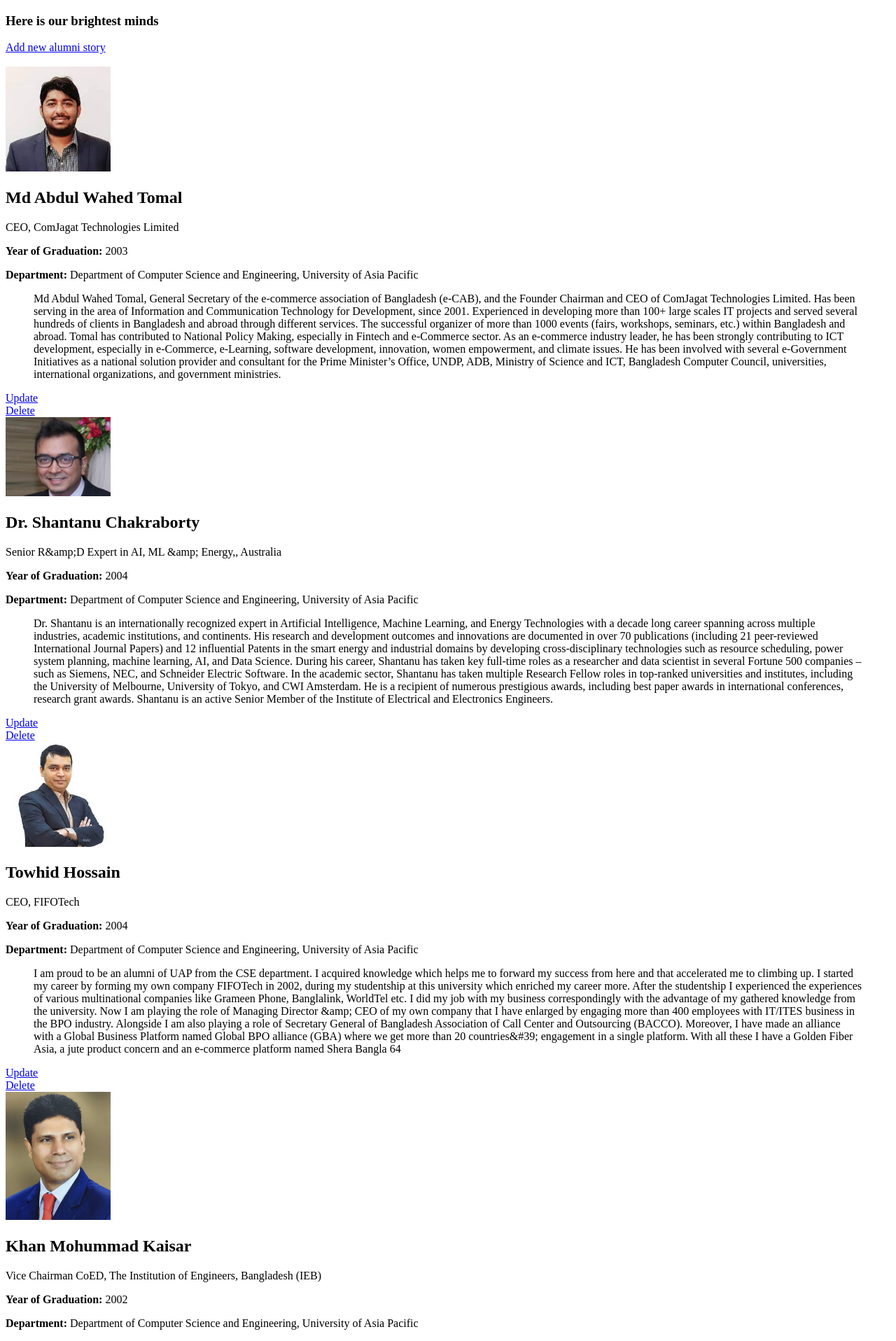
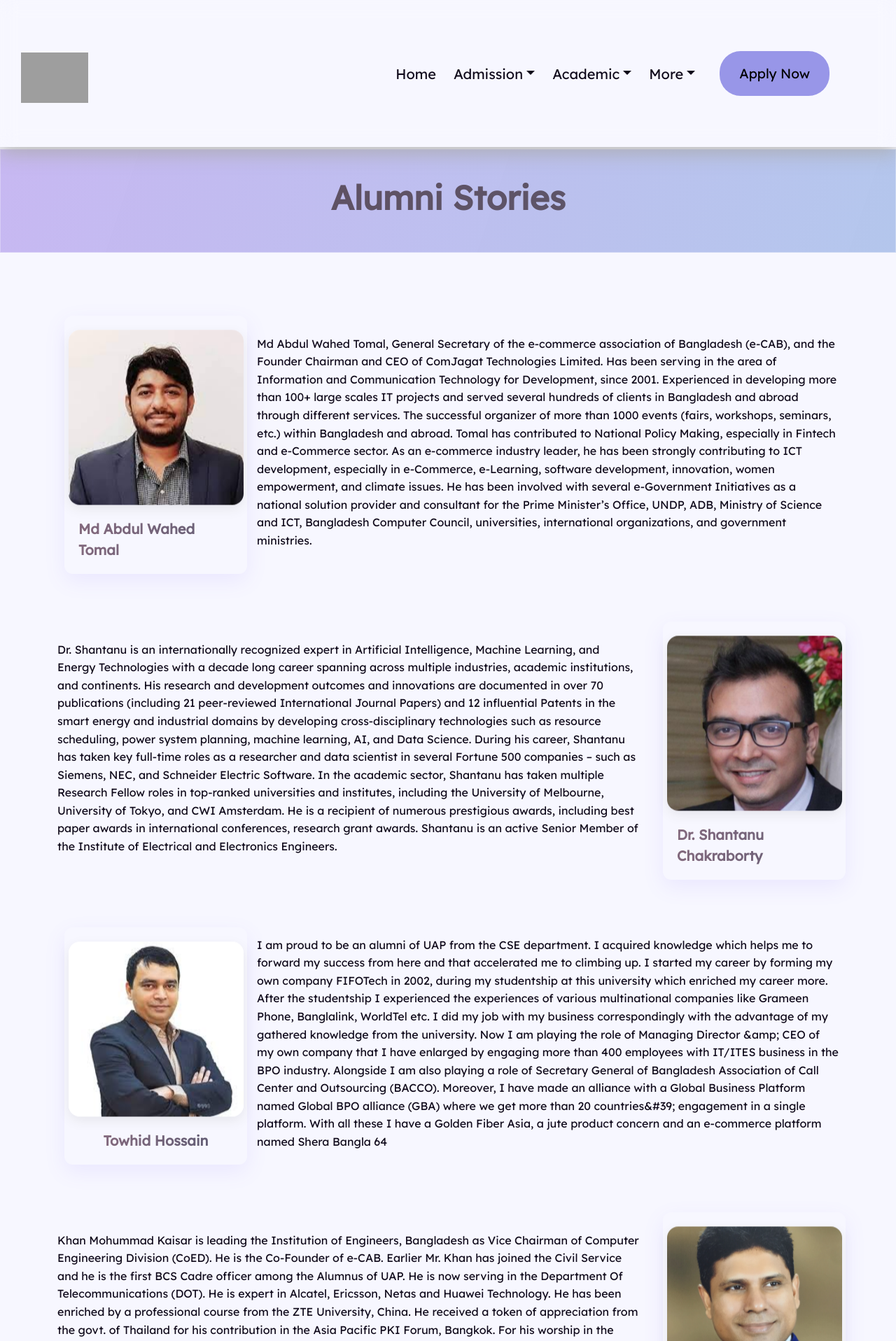
Before and after one commit to Wasikul-Fahim/Alumni-Demo, a Django app: page /alumni/stories/ in a window 1280 px wide. Shown: the top 1916 px of the page at 70% size. Run offline with Django 5.2, Linux system fonts and the light colour scheme; data comes from the database, SQL or seed files in the repository; both versions use the stored data as it was after the commit; some libraries are stand-ins or nearby versions; grey boxes are pictures that could not be loaded.

Commit message:
added alu

```diff
--- a/practice/alumni/urls.py
+++ b/practice/alumni/urls.py
@@ -20,6 +20,8 @@
 
 urlpatterns = [
     path('stories/', views.alumni_profile, name='alumni-profile'),
+    path('alumni_association/', views.alumni_association, name='alumni_association'),
+    path('alumni/', views.alumni, name='alumni'),
     path('create', views.create,name='create'),
     path('update<int:p_id>',views.update,name='update'),
     path('delete<int:p_id>',views.delete,name='delete'),
--- a/practice/alumni/views.py
+++ b/practice/alumni/views.py
@@ -5,6 +5,13 @@
 def alumni_profile(request):
     alumni = Alumni.objects.all()
     return render(request, 'stories.html', {'alumni': alumni})
+def alumni_association(request):
+    alumni = Alumni.objects.all()
+    return render(request, 'alumni_association.html', {'alumni': alumni})
+def alumni(request):
+    alumni = Alumni.objects.all()
+    return render(request, 'alumni.html', {'alumni': alumni})
+
 
 
 def create(request):
--- /dev/null
+++ b/practice/static/css/alumni.css
@@ -0,0 +1,196 @@
+/* Clickable Faculty Card */
+.faculty-card-link {
+    text-decoration: none;
+    display: block;
+    transition: transform 0.3s ease;
+}
+
+/*.faculty-card-link:hover .faculty-card {*/
+/*    transform: scale(1.05);*/
+/*}*/
+
+/* Faculty Card Styling */
+.faculty-card {
+    width: 100%;
+    max-width: 280px;
+    height: auto;
+    display:flex;
+    flex-direction: column;
+    justify-content: center;
+    align-items: center;
+    padding: 15px;
+    margin: 10px;
+    border-radius: 12px;
+    background: rgba(255, 255, 255, 0.1);
+    backdrop-filter: blur(15px);
+    box-shadow: 0px 10px 30px rgba(130, 100, 255, 0.1);
+    transition: transform 0.4s ease, box-shadow 0.4s ease;
+}
+
+/* 3D Hover Effect */
+.faculty-card:hover {
+    transform: scale(1.05) translateY(-10px);
+    box-shadow: 0px 12px 36px rgba(90, 60, 200, 0.2);
+}
+.row {
+    display: flex;
+    flex-wrap: wrap;
+    justify-content: center; /* Forces full center alignment */
+}
+
+
+
+
+/* Wrapper Effect */
+.wrapper {
+    width: 250px;
+    max-width: 250px;
+    height: 250px;
+    transition: all 0.5s;
+    border-radius: 16px;
+    position: relative;
+    z-index: -1;
+}
+
+.wrapper:hover {
+    transform: perspective(2000px) translateY(-3%) rotateX(12deg);
+    box-shadow: 2px 20px 25px rgba(0, 0, 0, 0.6);
+}
+/*.profile-img-container {*/
+/*    width: 250px;*/
+/*    height: 250px;*/
+/*    max-width: 280px;*/
+/*    object-fit: cover;*/
+/*    display: flex;*/
+/*    justify-content: center;*/
+/*    align-items: center;*/
+/*     background: transparent !important;*/
+/*}*/
+
+.profile-img {
+    width: 250px;
+    height: 250px;
+    max-width: 250px;
+    max-height: 250px;
+    object-fit: cover;
+    margin-top: 10px;
+    justify-content: center;
+    align-items: center;
+    display: flex;
+    border-radius: 16px;
+    box-shadow: 0 6px 18px rgba(0, 0, 0, 0.08);
+    transition: transform 0.4s ease;
+    opacity: 0;
+    transform: translateY(30px) scale(0.8);
+    animation: popThenFloat 1.4s ease-out forwards,
+    floatIdle 3s ease-in-out 1.4s infinite alternate; }
+
+@keyframes popThenFloat {
+    0% { opacity: 0;
+        transform: translateY(30px) scale(0.8); }
+    80% { opacity: 1; transform: translateY(0px) scale(1); }
+    100% { opacity: 1; transform: translateY(-4px) scale(1); } }
+@keyframes floatIdle {
+    0% { transform: translateY(-4px); }
+    100% { transform: translateY(-8px); } }
+
+.card-body {
+    padding: 1.25rem 1.5rem 1.8rem;
+    margin-top: 10px;
+}
+
+.top-row { display: flex;
+    justify-content: space-between;
+    align-items: center;
+    flex-wrap: wrap; }
+
+.card-title { font-size: 1.25rem;
+    font-weight: 700;
+    margin: 5px;
+    color: var(--txt-color);
+}
+
+.card-subtitle {
+    padding-left: 10px;
+    font-size: 0.92rem;
+    color: var(--txt-color);
+    margin-left: -2px; }
+.citation-count {
+    padding: 0.4rem 0.85rem;
+    background-color: rgba(240, 230, 255, 0.5);
+    border-radius: 1rem;
+    font-weight: 500;
+    color: var(--txt-color);
+    font-size: 0.85rem;
+    position: relative; z-index: 1; }
+.citation-count::after {
+    content: "";
+    position: absolute;
+    top: -10px;
+    left: -10px;
+    width: calc(100% + 20px);
+    height: calc(100% + 20px);
+    background: radial-gradient(circle, #d8b6ff 15%, transparent 60%);
+    border-radius: 2rem;
+    z-index: -1;
+    filter: blur(18px);
+    animation: glowPulse 2.8s ease-in-out infinite;
+    opacity: 0.8; }
+@keyframes glowPulse {
+    0%, 100% { transform: scale(1); opacity: 0.7; }
+    50% { transform: scale(1.12); opacity: 1; } }
+.card-text {
+    font-size: 0.93rem;
+    margin-top: 1.15rem;
+    line-height: 1.5;
+    color: var(--txt-color);
+}
+
+:root {
+    --primary-color: #9896e8;
+    --bg-color: #f7f7ff;
+    --bg-shade: rgba(0, 0, 0, 0.03);
+    --txt-color: #0f091a;
+    --shadow-color: rgba(170, 170, 170, 0.78);
+    --secondary-color: rgba(181, 181, 238, 0.39);
+    /* Add transition for all color changes */
+    transition: background-color 0.3s ease-in-out,
+                color 0.3s ease-in-out,
+                border-color 0.3s ease-in-out;
+}
+
+/* Apply transitions to all elements */
+* {
+    box-sizing: border-box;
+    margin: 0;
+    padding: 0;
+    font-family: 'Lexend', sans-serif;
+    transition: background-color 0.3s ease-in-out,
+                color 0.3s ease-in-out,
+                border-color 0.3s ease-in-out,
+                box-shadow 0.3s ease-in-out;
+}
+.apply-btn {
+    background-color: var(--primary-color);
+    color: black !important;  /* Force black */
+    padding: 20px 28px !important;
+    border-radius: 30px;
+    text-decoration: none;
+    font-size: larger !important;
+    font-weight: 500;
+    transition: background 0.3s ease;
+    margin-top: 12px;
+    text-align: center;
+}
+
+
+.apply-btn:hover {
+    background-color: #dccff6;
+    border: 1px solid var(--primary-color);
+    color: black !important;
+}
+
+ .apply-btn {
+        margin-top: 12px;
+        text-align: center;
+    }
--- a/practice/templates/base.html
+++ b/practice/templates/base.html
@@ -57,6 +57,7 @@
                     <div class="dropdown">
                         <a href="#">Research</a>
                         <a href="">Clubs</a>
+                        <a href="{% url 'alumni' %}"  >Alumni </a>
                         <a href="https://uap-bd.edu/contactus.php">Contact</a>
                         <a href="">Login</a>
                     </div>
--- a/practice/templates/stories.html
+++ b/practice/templates/stories.html
@@ -1,37 +1,68 @@
-<!doctype html>
-<html lang="en">
-<head>
-    <meta charset="UTF-8">
-    <meta name="viewport"
-          content="width=device-width, user-scalable=no, initial-scale=1.0, maximum-scale=1.0, minimum-scale=1.0">
-    <meta http-equiv="X-UA-Compatible" content="ie=edge">
-    <title>Alumni Stories</title>
-</head>
-<body>
-<h3>
-    Here is our brightest minds
-</h3>
+{% extends "base.html" %}
+{% load static %}
 
-<div class="storyBlock">
-    <a href="{% url 'create' %}">Add new alumni story</a> <br><br>
-    {%for i in alumni %}
-        <div>
-            <img src="{{i.photo.url}}" alt="Profile Photo" width="150">
-            <h2>{{ i.name }}</h2>
-            <p>{{ i.title }}</p>
-            <p><strong>Year of Graduation:</strong> {{ i.graduation_year }}</p>
-            <p><strong>Department:</strong> {{ i.department }}, {{ i.university }}</p>
-        </div>
+{% block title %}Alumni Stories{% endblock %}
 
-        <div>
-            <blockquote>
-                {{ i.bio }}
-            </blockquote>
-        </div>
-    <a href="{% url 'update' i.id %}">Update</a> <br>
-    <a href="{% url 'delete' i.id %}">Delete</a> <br>
-    {%endfor%}
+{% block head %}
+    <link rel="stylesheet" href="{% static 'css/global.css' %}">
+    <link rel="stylesheet" href="{% static 'css/alumni.css' %}">
+    <link rel="stylesheet" href="{% static 'css/alumniStories.css' %}">
+{% endblock %}
+
+{% block content %}
+<div class="banner-global">
+    <h1 class="gradient-text-global-big-size">Alumni Stories</h1>
 </div>
 
-</body>
-</html>
+<div class="container mt-5">
+    {% for i in alumni %}
+        <div class="row g-4 mb-5 align-items-center">
+            {% if forloop.counter0|divisibleby:2 %}
+                <!-- Even rows (0, 2, 4...): Image Left, Paragraph Right -->
+                <div class="col-lg-3 col-md-4 col-sm-12 order-1 order-md-1">
+                    <div class="faculty-card text-center">
+                        <div class="profile-img-container">
+                            <img src="{{ i.photo.url }}" alt="{{ i.name }}" class="profile-img" />
+                        </div>
+                        <div class="card-body text-start">
+                            <div class="top-row mb-1">
+                                <div>
+                                    <div class="gradient-text-global card-title">{{ i.name }}</div>
+
+                                </div>
+                            </div>
+                        </div>
+                    </div>
+                </div>
+                <div class="col-lg-9 col-md-8 col-sm-12 order-2 order-md-2">
+                    <div class="card-body text-start">
+                        <p class="glow-paragraph">{{ i.bio }}</p>
+                    </div>
+                </div>
+            {% else %}
+                <!-- Odd rows (1, 3, 5...): Image Right, Paragraph Left -->
+                <div class="col-lg-9 col-md-8 col-sm-12 order-2 order-md-1">
+                    <div class="card-body text-start">
+                        <p class="glow-paragraph">{{ i.bio }}</p>
+                    </div>
+                </div>
+                <div class="col-lg-3 col-md-4 col-sm-12 order-1 order-md-2">
+                    <div class="faculty-card text-center">
+                        <div class="profile-img-container">
+                            <img src="{{ i.photo.url }}" alt="{{ i.name }}" class="profile-img" />
+                        </div>
+                        <div class="card-body text-start">
+                            <div class="top-row mb-1">
+                                <div>
+                                    <div class="gradient-text-global card-title">{{ i.name }}</div>
+
+                                </div>
+                            </div>
+                        </div>
+                    </div>
+                </div>
+            {% endif %}
+        </div>
+    {% endfor %}
+</div>
+{% endblock %}
```
Also changed, not shown: practice/static/css/almuniStories.css (+38 -0 lines), practice/templates/alumni.html (added, +61 -0 lines), practice/templates/alumni_association.html (added, +144 -0 lines), practice/templates/index.html (+13 -12 lines), practice/alumni/migrations/0006_alter_alumni_name_alter_alumni_photo.py (added), practice/alumni/migrations/0007_alter_alumni_name_alter_alumni_photo.py (added), practice/db.sqlite3.
